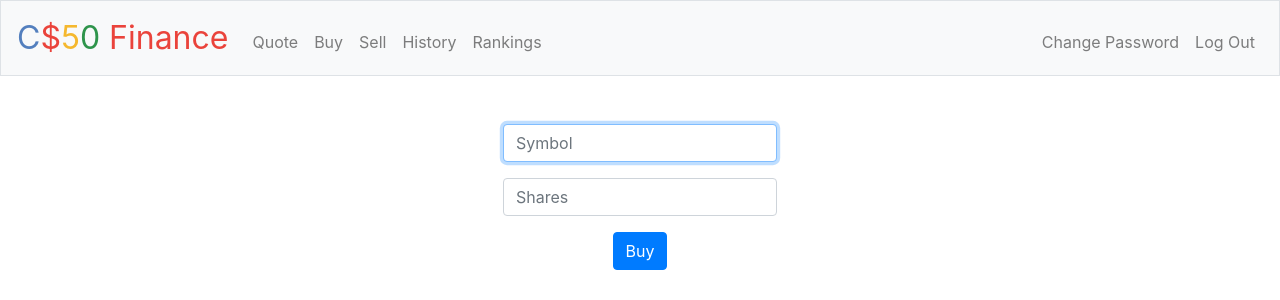
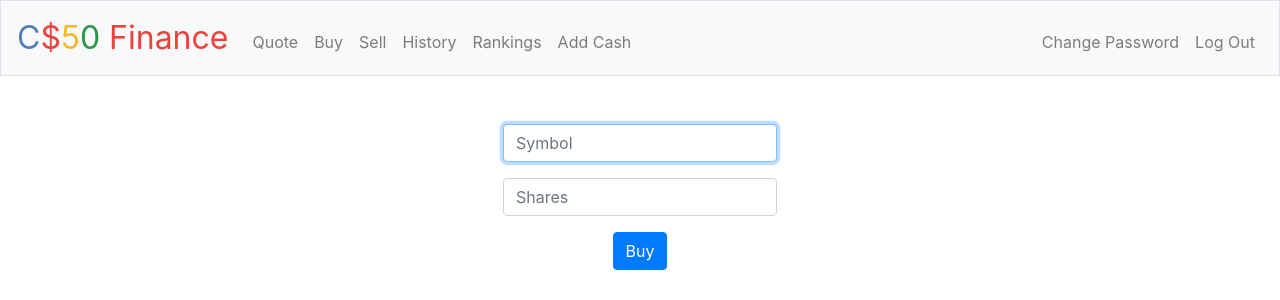
Before and after one commit to er01pr/webproject, a Flask app: page /buy in a window 1280 px wide. Shown: the top 300 px of the page. Run offline with Flask 2, Linux system fonts and the light colour scheme; a user stored in the database is signed in; some libraries are stand-ins or nearby versions.

Commit message:
Added the Add Cash feature

```diff
--- a/application.py
+++ b/application.py
@@ -518,6 +518,27 @@ def changePassword():
         return redirect ("/")
 
 
+@app.route("/cash", methods=["GET", "POST"])
+@login_required
+def cash():
+    """Get stock quote."""
+
+    #Access the form data
+    cash = request.form.get("cash")
+
+    #Render the quote.html page
+    if request.method == "GET":
+        return render_template("cash.html")
+
+    #Lookup the stock info
+    if request.method == "POST":
+        if cash != None:
+            new_cash = db.execute("UPDATE users SET cash = cash + :cash where id = :id", cash=cash, id=session['user_id'])
+            return render_template("cash.html", new_cash=new_cash)
+        else:
+            return apology ("Invalid input", 400)
+
+
 def errorhandler(e):
     """Handle error"""
     if not isinstance(e, HTTPException):
--- a/templates/layout.html
+++ b/templates/layout.html
@@ -38,6 +38,7 @@
                         <li class="nav-item"><a class="nav-link" href="/sell">Sell</a></li>
                         <li class="nav-item"><a class="nav-link" href="/history">History</a></li>
                         <li class="nav-item"><a class="nav-link" href="/rankings">Rankings</a></li>
+                        <li class="nav-item"><a class="nav-link" href="/cash">Add Cash</a></li>
                     </ul>
                     <ul class="navbar-nav ml-auto mt-2">
                         <li class="nav-item"><a class="nav-link" href="/changePassword">Change Password</a></li>
```
Also changed, not shown: finance.db.
